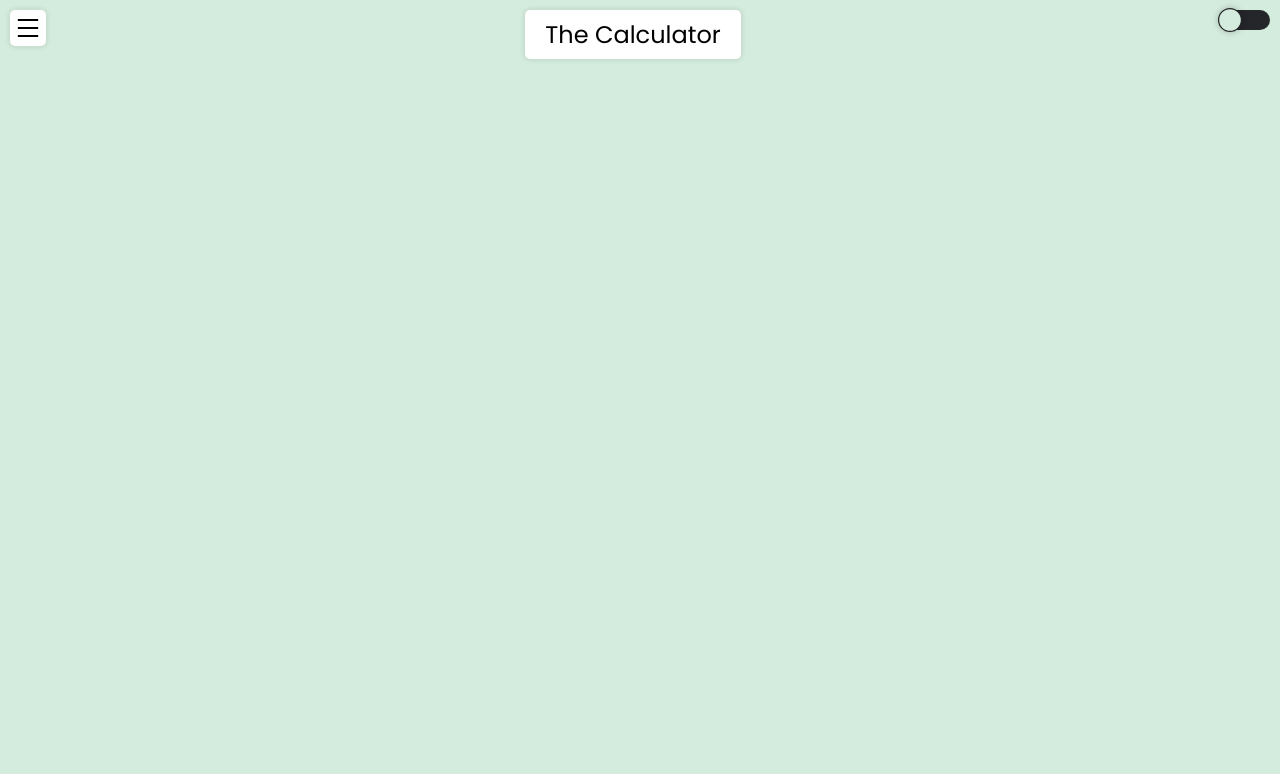
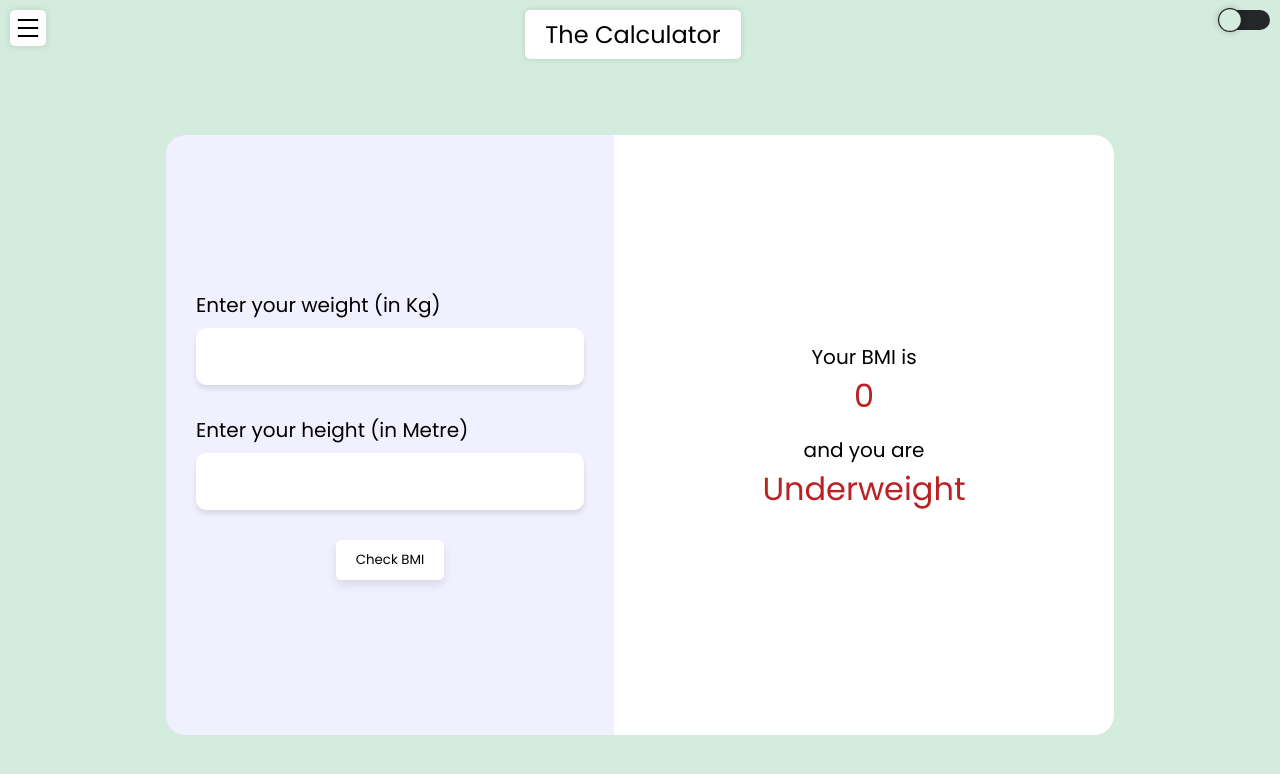
Before and after one commit to sahilb-codo/windows-calc-in-react, a React (Create React App) app: page /bmi in a window 1280 px wide. Shown: the top 774 px of the page. Built offline with nearby package versions, Linux system fonts and the light colour scheme.

Commit message:
added the BMI calculator

```diff
--- a/src/App.js
+++ b/src/App.js
@@ -1,10 +1,12 @@
 import ThemeContext from "./components/ThemeContext";
 import useToggle from "./hooks/useToggle";
-import { BrowserRouter as Router, Routes, Route } from "react-router-dom";
+import { Routes, Route } from "react-router-dom";
 import Navbar from "./components/Navbar";
 import styled from "styled-components";
 import Standard from "./components/Standard";
 import Home from "./components/Home";
+import Programmer from "./components/Programmer";
+import BMI from "./components/BMI";
 
 const StyledApp = styled.div`
 	width: 100%;
@@ -18,15 +20,15 @@ function App() {
 	const [light, toggleLight] = useToggle(true);
 	return (
 		<ThemeContext.Provider value={[light, toggleLight]}>
-			<Router>
 			<StyledApp light={light}>
 				<Navbar />
 				<Routes>
 					<Route exact path='/standard' element={<Standard />}></Route>
+					<Route exact path='/programmer' element={<Programmer />}></Route>
+					<Route exact path='/bmi' element={<BMI />}></Route>
 					<Route path='/' element={<Home />}></Route>
 				</Routes>
 			</StyledApp>
-			</Router>
 		</ThemeContext.Provider>
 	);
 }
--- /dev/null
+++ b/src/components/BMI.js
@@ -0,0 +1,148 @@
+import React, { useContext, useState } from "react";
+import styled from "styled-components";
+import useInput from "../hooks/useInput";
+import ThemeContext from "./ThemeContext";
+
+const StyledDiv = styled.div`
+	padding: 20px;
+	width: 100%;
+	flex-grow: 1;
+	display: flex;
+	align-items: center;
+	justify-content: center;
+
+	.inputs {
+		display: flex;
+		flex-direction: column;
+		padding: 30px;
+		justify-content: center;
+		background: white;
+		height: 600px;
+
+		background: ${(props) => (props.light ? "rgb(240,240,256)" : "#2b2e33")};
+
+		border-radius: 20px 0 0 20px;
+		input {
+			padding: 15px 20px;
+			border: none;
+			outline: none;
+			box-shadow: 0px 4px 5px rgb(0, 0, 0, 0.1);
+			border-radius: 10px;
+			background: ${(props) => (props.light ? "white" : "#37383a")};
+			margin: 8px 0;
+			margin-bottom: 30px;
+			color: ${({ light }) => (light ? "black" : "white")};
+			font-size: 18px;
+			transition: 0.3s ease all;
+			&:hover {
+				box-shadow: 0px 0px 0px rgb(0, 0, 0, 0.1);
+			}
+			&:focus {
+				box-shadow: 0px 0px 0px 1px
+					${({ light }) => (light ? "orange" : "skyblue")};
+			}
+		}
+		label {
+			font-size: 20px;
+		}
+		button {
+			transition: 0.3s ease all;
+			margin: 0 auto;
+			padding: 10px 20px;
+			border: none;
+			outline: none;
+			color: ${({ light }) => (light ? "black" : "white")};
+			background: ${(props) => (props.light ? "white" : "#37383a")};
+			border-radius: 5px;
+			box-shadow: 0 5px 10px rgb(0, 0, 0, 0.1);
+
+			&:active {
+				transform: scale(0.9);
+			}
+		}
+	}
+	.result {
+		display: flex;
+		flex-direction: column;
+		padding: 30px;
+		justify-content: center;
+		align-items: center;
+		font-size: 20px;
+		width: 500px;
+		max-width: 100%;
+		height: 600px;
+		border-radius: 0 20px 20px 0;
+		background: ${(props) => (props.light ? "white" : "#37383a")};
+		span {
+			font-size: 32px;
+			margin-bottom: 15px;
+			color: ${(props) => props.color};
+			text-align: center;
+		}
+	}
+	@media only screen and (max-width: 768px) {
+		& {
+			flex-direction: column;
+			.inputs {
+				width: 100%;
+				border-radius: 10px 10px 0 0;
+				height: auto;
+				input {
+					font-size: 14px;
+				}
+				label {
+					font-size: 16px;
+				}
+			}
+			.result {
+				border-radius: 0 0 10px 10px;
+				height: 400px;
+				width: 100%;
+			}
+		}
+	}
+`;
+
+const info = (bmi) => {
+	if (bmi <= 18.4) return "Underweight";
+	else if (bmi < 25) return "Normal";
+	else if (bmi < 30) return "Overweight";
+	else if (bmi < 35) return "Moderately obese";
+	else if (bmi < 40) return "Severely obese";
+	else return "Very highly obese and have health risk";
+};
+const color = (bmi) => {
+	if (bmi <= 18.4) return "#bb2124";
+	else if (bmi < 25) return "#22bb33";
+	else if (bmi < 30) return "#5bc0de";
+	else if (bmi < 35) return "#f0ad4e";
+	else if (bmi < 40) return "orange";
+	else return "#bb2124";
+};
+export default function BMI() {
+	const [light] = useContext(ThemeContext);
+	const [weight, handleWeight] = useInput(0);
+	const [height, handleHeight] = useInput(0);
+	const [BMI, setBMI] = useState(0);
+	const handleClick = () => {
+		const h = parseFloat(height);
+		const w = parseFloat(weight);
+		const bmi = w / (h * h);
+		setBMI(bmi.toFixed(2));
+	};
+	return (
+		<StyledDiv light={light} color={color(BMI)}>
+			<div className='inputs'>
+				<label htmlFor='height'>Enter your weight (in Kg) </label>
+				<input type='text' id='weight' name='weight' onChange={handleWeight} />
+				<label htmlFor='height'>Enter your height (in Metre) </label>
+				<input type='text' id='height' name='height' onChange={handleHeight} />
+
+				<button onClick={handleClick}>Check BMI</button>
+			</div>
+			<div className='result'>
+				Your BMI is <span>{BMI}</span> and you are <span>{info(BMI)}</span>
+			</div>
+		</StyledDiv>
+	);
+}
--- /dev/null
+++ b/src/components/Binary.js
@@ -0,0 +1,6 @@
+import React from "react";
+
+export default function Binary() {
+	console.log("Binary route hit");
+	return <div>Binary part</div>;
+}
--- a/src/components/Home.js
+++ b/src/components/Home.js
@@ -6,5 +6,5 @@ const StyledDiv = styled.div`
 	flex-grow: 1;
 `;
 export default function Home() {
-	return <StyledDiv></StyledDiv>;
+	return <StyledDiv>Welcome to home page</StyledDiv>;
 }
--- a/src/components/Navbar.js
+++ b/src/components/Navbar.js
@@ -105,33 +105,33 @@ export default function Navbar() {
 				<ul className='calculator'>
 					<h1>Calculator</h1>
 					<li>
-						<Link exact to='/standard'>
+						<Link to='/standard'>
 							<BsCalculatorFill className='icon' />
 							Standard
 						</Link>
 					</li>
 					<li>
-						<Link exact to='/scientific'>
+						<Link to='/scientific'>
 							<MdOutlineScience className='icon' />
 							Scientific
 						</Link>
 					</li>
 					<li>
-						<Link exact to='/programmer'>
+						<Link to='/programmer'>
 							{" "}
 							<AiOutlineFieldBinary className='icon' />
 							Programmer
 						</Link>
 					</li>
 					<li>
-						<Link exact to='/date'>
+						<Link to='/date'>
 							{" "}
 							<BsFillCalendarDateFill className='icon' />
 							Date Calculation
 						</Link>
 					</li>
 					<li>
-						<Link exact to='/bmi'>
+						<Link to='/bmi'>
 							<GiHealthNormal className='icon' />
 							BMI
 						</Link>
@@ -140,88 +140,88 @@ export default function Navbar() {
 				<ul className='convertor'>
 					<h1>Converter</h1>
 					<li>
-						<Link exact to='/currency'>
+						<Link to='/currency'>
 							{" "}
 							<BsCurrencyDollar className='icon' />
 							Currency
 						</Link>
 					</li>
 					<li>
-						<Link exact to='/volume'>
+						<Link to='/volume'>
 							{" "}
 							<GiGlassShot className='icon' />
 							Volume
 						</Link>
 					</li>
 					<li>
-						<Link exact to='/length'>
+						<Link to='/length'>
 							{" "}
 							<FaPencilRuler className='icon' />
 							Length
 						</Link>
 					</li>
 					<li>
-						<Link exact to='/weight'>
+						<Link to='/weight'>
 							{" "}
 							<FaBalanceScaleRight className='icon' />
 							Weight & Mass
 						</Link>
 					</li>
 					<li>
-						<Link exact to='/temperature'>
+						<Link to='/temperature'>
 							{" "}
 							<FaTemperatureLow className='icon' />
 							Temperature
 						</Link>
 					</li>
 					<li>
-						<Link exact to='/energy'>
+						<Link to='/energy'>
 							{" "}
 							<GiRollingEnergy className='icon' />
 							Energy
 						</Link>
 					</li>
 					<li>
-						<Link exact to='/area'>
+						<Link to='/area'>
 							{" "}
 							<AiOutlineAreaChart className='icon' />
 							Area
 						</Link>
 					</li>
 					<li>
-						<Link exact to='/speed'>
+						<Link to='/speed'>
 							{" "}
 							<BsSpeedometer className='icon' />
 							Speed
 						</Link>
 					</li>
 					<li>
-						<Link exact to='/time'>
+						<Link to='/time'>
 							{" "}
 							<AiOutlineFieldTime className='icon' />
 							Time
 						</Link>
 					</li>
 					<li>
-						<Link exact to='/power'>
+						<Link to='/power'>
 							<BsPower className='icon' />
 							Power
 						</Link>
 					</li>
 					<li>
-						<Link exact to='/data'>
+						<Link to='/data'>
 							<FaDatabase className='icon' />
 							Data
 						</Link>
 					</li>
 					<li>
-						<Link exact to='/pressure'>
+						<Link to='/pressure'>
 							<CgCompressRight className='icon' />
 							Pressure
 						</Link>
 					</li>
 					<li>
-						<Link exact to='/angle'>
+						<Link to='/angle'>
 							<BsTriangle className='icon' />
 							Angle
 						</Link>
--- /dev/null
+++ b/src/components/Programmer.js
@@ -0,0 +1,12 @@
+import React from "react";
+import styled from "styled-components";
+
+const StyledDiv = styled.div`
+	padding: 20px;
+	width: 100%;
+	flex-grow: 1;
+`;
+
+export default function Programmer() {
+	return <StyledDiv>This is the programmers</StyledDiv>;
+}
--- a/src/components/Standard.js
+++ b/src/components/Standard.js
@@ -17,28 +17,14 @@ import {
 import { BsDot } from "react-icons/bs";
 import { RiDeleteBack2Fill } from "react-icons/ri";
 
-import { AiTwotoneDelete } from "react-icons/ai";
-
-import {
-	FaDivide,
-	FaEquals,
-	FaMinus,
-	FaPercent,
-	FaPlus,
-	FaTimes,
-} from "react-icons/fa";
+import { FaDivide, FaEquals, FaMinus, FaPlus, FaTimes } from "react-icons/fa";
 
 const keys = {
-	modulo: <FaPercent className='icon' />,
-	root: (
-		<p className="icon">&radic;</p>
+	modulo: <p className='icon'>&#37;</p>,
+	root: <p className='icon'>&radic;</p>,
+	remove: <RiDeleteBack2Fill className='icon' />,
+	clear: <p className='icon'>C</p>,
 
-
-
-
-	),
-	clear: <AiTwotoneDelete className='icon' />,
-	remove: <RiDeleteBack2Fill className='icon' />,
 	seven: <RiNumber7 className='icon' />,
 	eight: <RiNumber8 className='icon' />,
 	nine: <RiNumber9 className='icon' />,
@@ -96,6 +82,10 @@ const StyledDiv = styled.div`
 		#equal {
 			background: ${(props) => (props.light ? "orange" : "teal")};
 		}
+		#clear {
+			background: ${(props) =>
+				props.light ? "rgb(250, 80, 80,0.5)" : "rgb(200, 100, 20,0.7)"};
+		}
 	}
 	@media only screen and (max-width: 512px) {
 		.buttons {
@@ -111,7 +101,7 @@ const StyledDiv = styled.div`
 		}
 	}
 `;
-export default function Standard() {
+
 const calculate = (str) => {
 	let a, b;
 	if (str.includes("-")) {
@@ -160,9 +150,10 @@ export default function Standard() {
 		b = parseFloat(arr[1]);
 		return a % b;
 	}
-		return result;
+	return str;
 };
 
+export default function Standard() {
 	const [result, setResult] = useState("");
 
 	const [light] = useContext(ThemeContext);
--- a/src/components/test.css
+++ /dev/null
@@ -1,3 +0,0 @@
-.ram{
-    background:#163e55cb;
-}
--- /dev/null
+++ b/src/hooks/useInput.js
@@ -0,0 +1,9 @@
+import { useState } from "react";
+
+export default function useInput(defaultValue) {
+	const [state, setState] = useState(defaultValue);
+	const handleChange = (evt) => {
+		setState(evt.target.value);
+	};
+	return [state, handleChange];
+}
--- a/src/index.css
+++ b/src/index.css
@@ -12,5 +12,4 @@ html{
 ::-webkit-scrollbar {
   width: 0px;
 
-
 }
--- a/src/index.js
+++ b/src/index.js
@@ -1,14 +1,17 @@
-import React from 'react';
-import ReactDOM from 'react-dom';
-import './index.css';
-import App from './App';
-import reportWebVitals from './reportWebVitals';
+import React from "react";
+import ReactDOM from "react-dom";
+import { BrowserRouter as Router } from "react-router-dom";
+import "./index.css";
+import App from "./App";
+import reportWebVitals from "./reportWebVitals";
 
 ReactDOM.render(
-  <React.StrictMode>
-    <App />
-  </React.StrictMode>,
-  document.getElementById('root')
+	<React.StrictMode>
+		<Router>
+			<App />
+		</Router>
+	</React.StrictMode>,
+	document.getElementById("root")
 );
 
 // If you want to start measuring performance in your app, pass a function
```
Also changed, not shown: src/components/ProgrammerCard.js (added, +45 -0 lines), src/calc.svg (deleted). Lines whose indentation alone changed are shown as unchanged.
